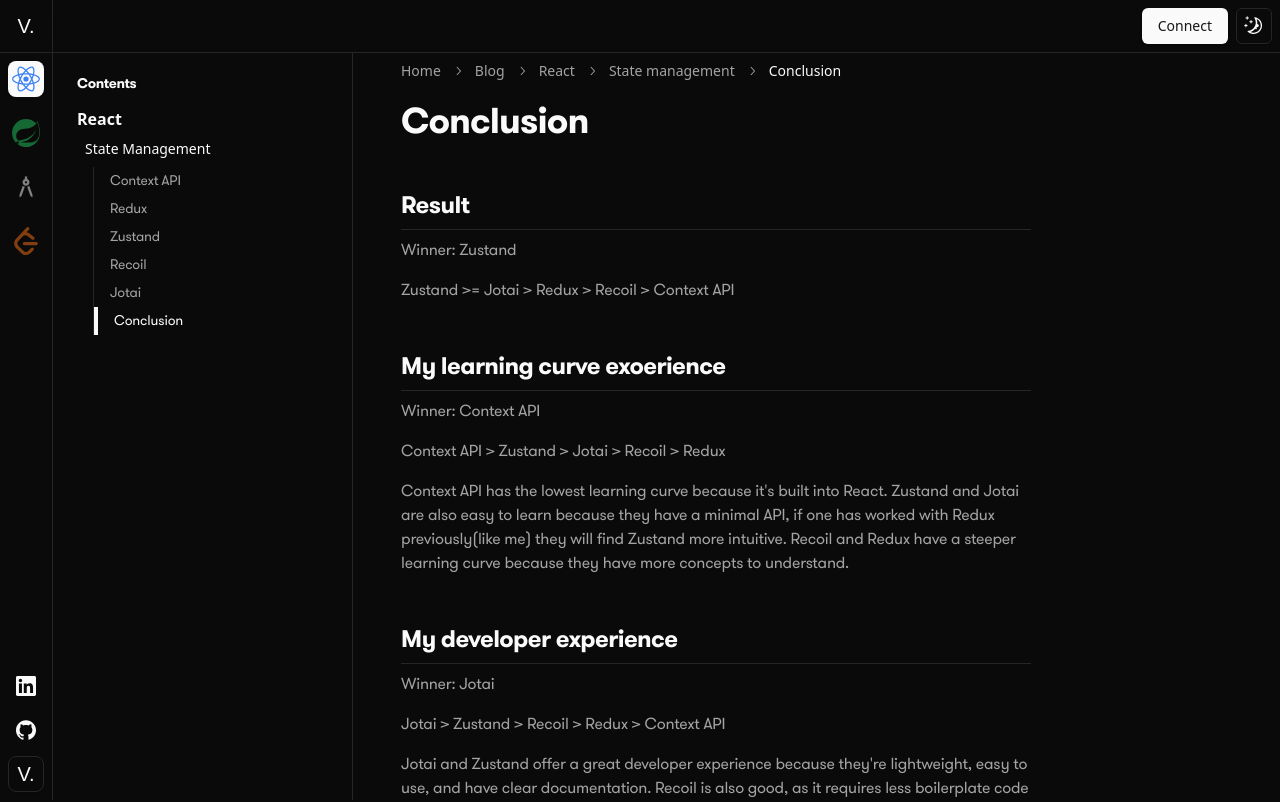
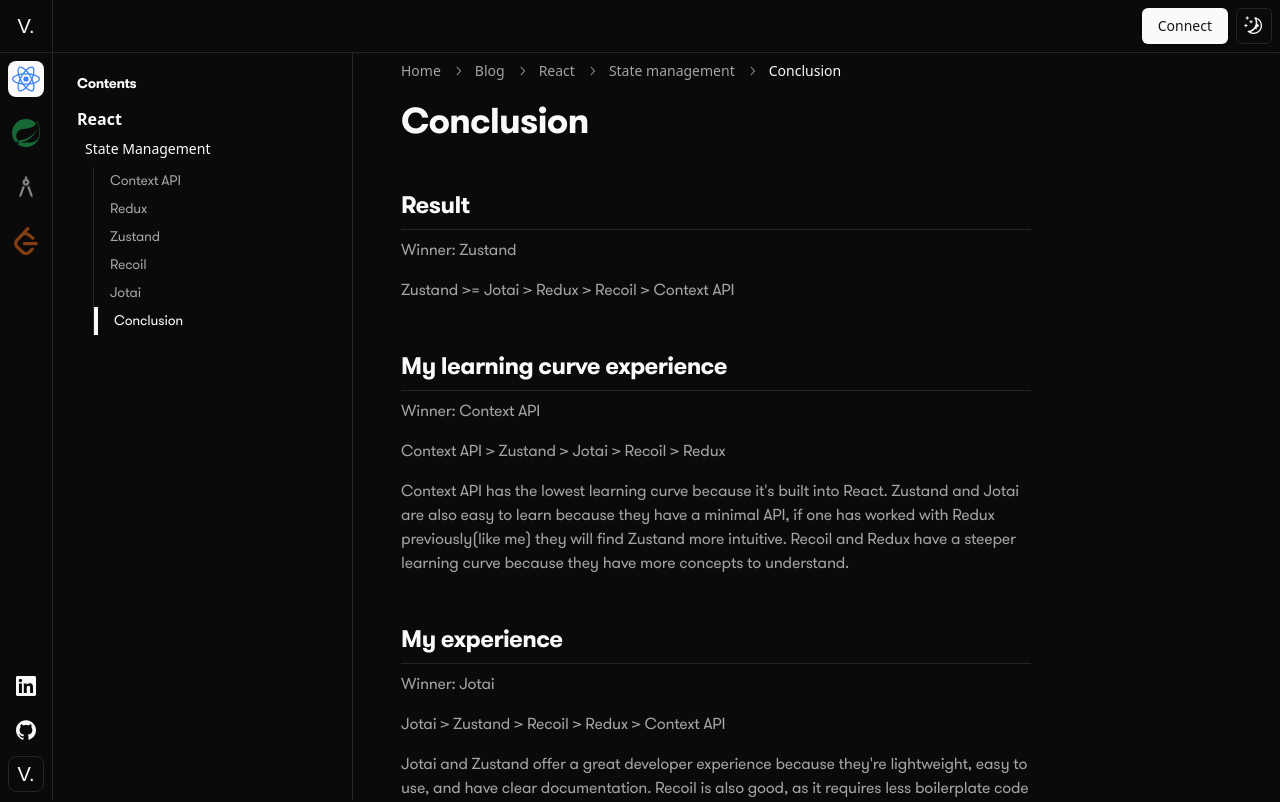
Before and after one commit to VivekGupta137/techblog, a Next.js app: page /blog/react/state-management/conclusion in a window 1280 px wide. Shown: the top 802 px of the page. Built offline with nearby package versions, Linux system fonts and the light colour scheme; a web font is replaced by a local one.

Commit message:
some minor fixes

```diff
--- a/src/app/(main)/blog/(contents)/(container)/react/state-management/conclusion/page.mdx
+++ b/src/app/(main)/blog/(contents)/(container)/react/state-management/conclusion/page.mdx
@@ -6,7 +6,7 @@ Winner: Zustand
 Zustand >= Jotai > Redux > Recoil > Context API
 
 
-## My learning curve exoerience
+## My learning curve experience
 Winner: Context API
 
 Context API > Zustand > Jotai > Recoil > Redux
@@ -16,7 +16,7 @@ Zustand and Jotai are also easy to learn because they have a minimal API, if one
 Recoil and Redux have a steeper learning curve because they have more concepts to understand.
 
 
-## My developer experience
+## My experience
 Winner: Jotai
 
 Jotai > Zustand > Recoil > Redux > Context API
@@ -41,5 +41,5 @@ Recoil library is not actively maintained making it hard to maintain for future.
 Just a few thoughts on why I prefer Zustand over Jotai.
 
 * If you need state to be accessible outside of React, zustand works better, it nativly keeps the state outside of react state. If you have a background job that needs to access this state I would recommend zustand.
-* Jotai uses suspense for async state. While this allows for greater DX it can result in hard to debug issues. I had some weird hard to debug bugs with Fetch app that got caused by this. While it is fixable. Having 1 place in time where you hydrate all the states is easier to reason about.
+* Jotai uses suspense for async state. While this allows for greater DX it can result in hard to debug issues. I had some weird hard to debug bugs with Fetch app. While it is fixable. Having 1 place in time where you hydrate all the states is easier to reason about.
 * Jotai has a lower learning curve, nicer syntax, and feels like it just works.
```
